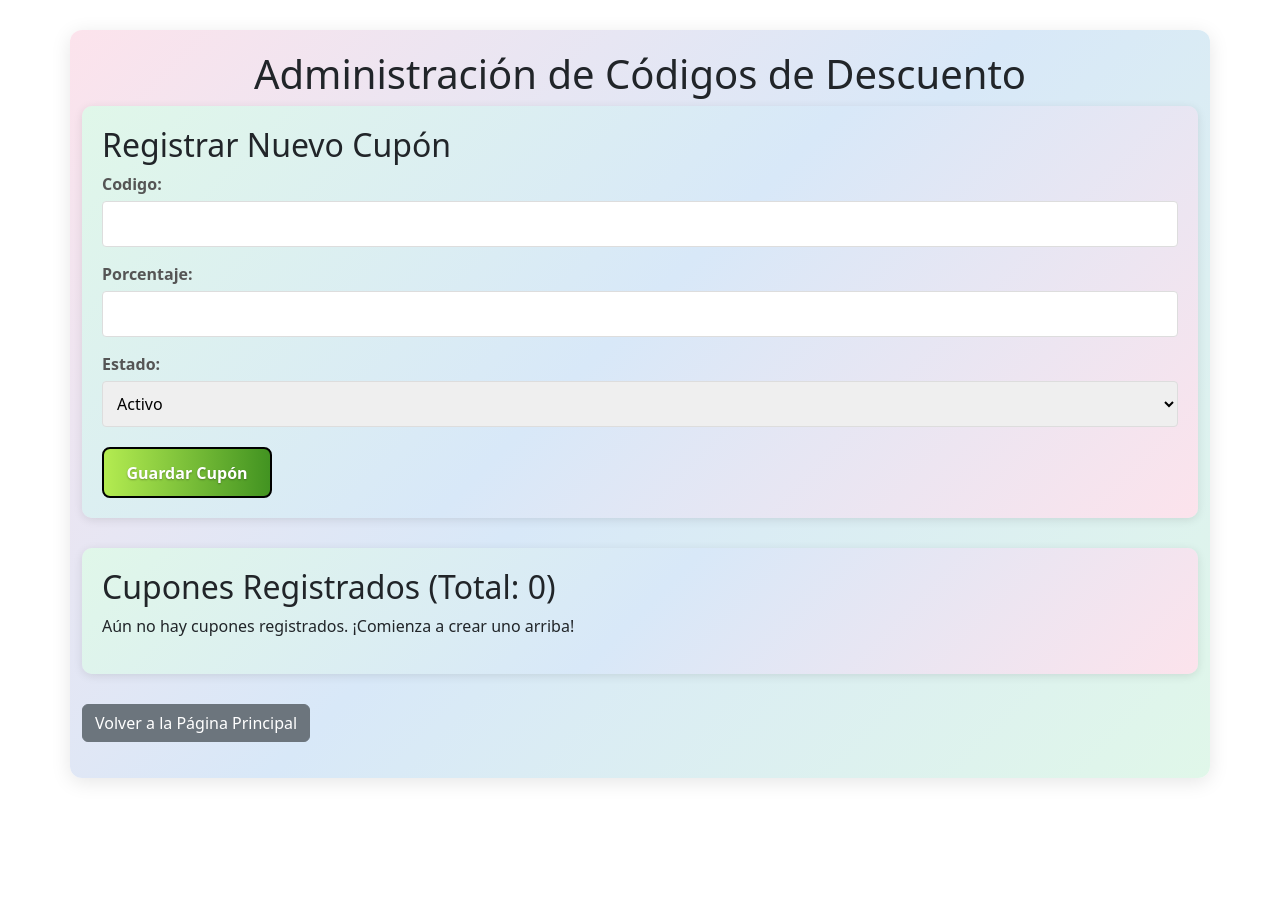
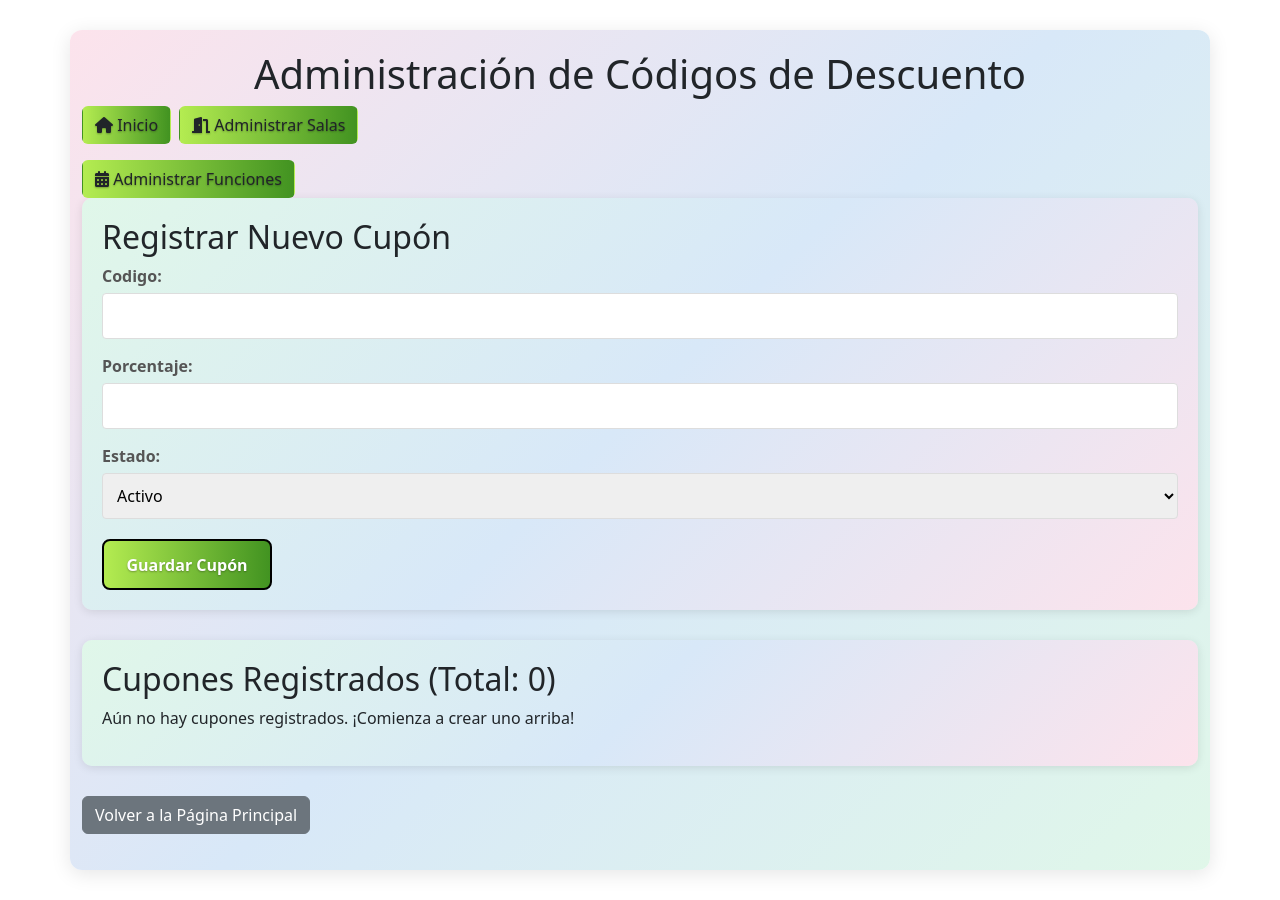
Before and after one commit to Yhoel97/DSI2-2025, a Django app: page /cupones/registrar/ in a window 1280 px wide. Before the commit the page ends 782 px from the top, so only its background shows below. Run offline with Django 5.2, Linux system fonts and the light colour scheme; data that the repository does not hold is empty.

Commit message:
Incorporacion de botones de inicio,administrar salas y administrar funciones

```diff
--- a/myapp/templates/registrar_cupon.html
+++ b/myapp/templates/registrar_cupon.html
@@ -13,6 +13,19 @@
 <body>
     <div class="container">
         <h1>Administración de Códigos de Descuento</h1>
+        <!-- Botones de navegación -->
+        <div class="mb-3 d-flex gap-2">
+            <a href="{% url 'index' %}" class="btn btn- btn-green">
+                <i class="fas fa-home"></i> Inicio
+            </a>
+            <a href="{% url 'administrar_salas' %}" class="btn btn-green">
+                <i class="fas fa-door-open"></i> Administrar Salas
+            </a>
+        </div>
+
+        <a href="{% url 'administrar_funciones' %}" class="btn btn-green">
+            <i class="fas fa-calendar-alt"></i> Administrar Funciones
+        </a>
 
         <div class="form-container">
             <h2>Registrar Nuevo Cupón</h2>
```
